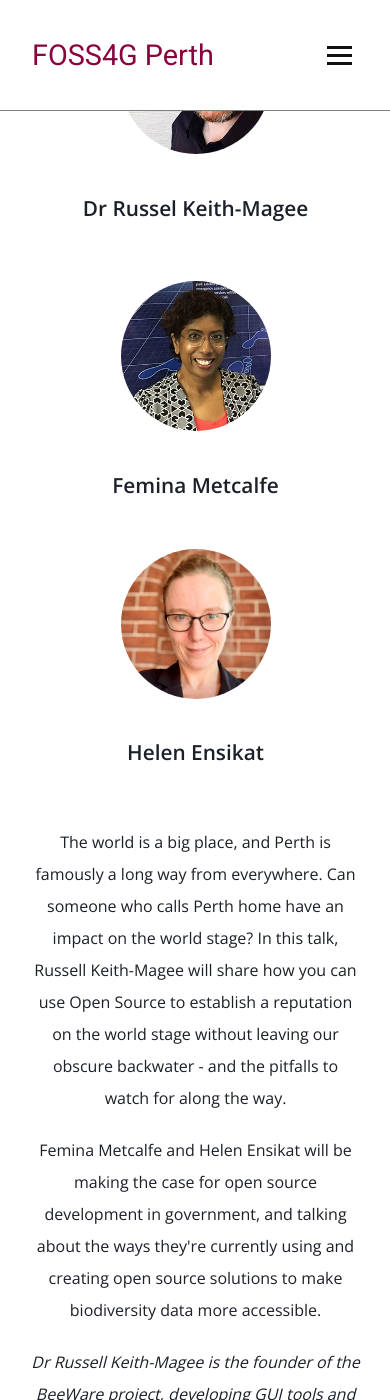
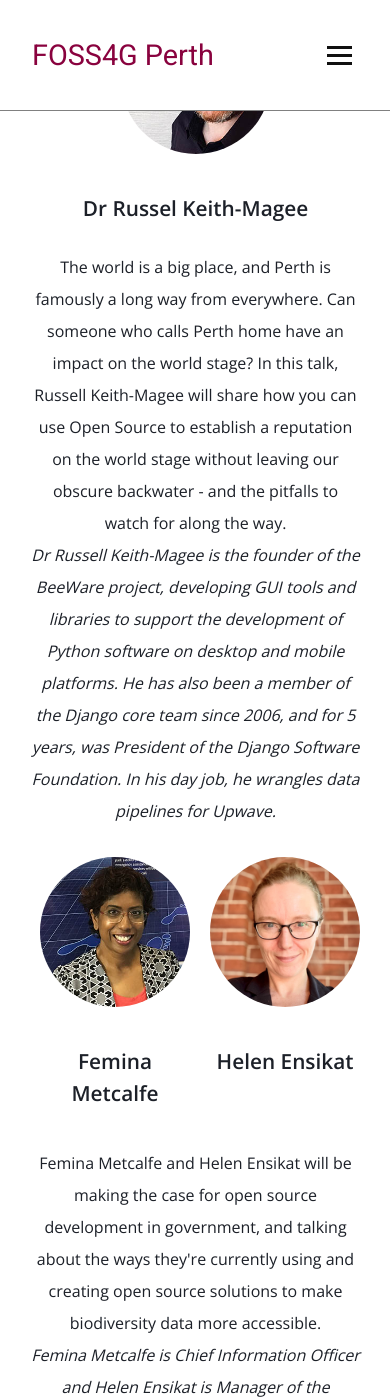
Before and after one commit to foss4g-perth-org/foss4g-perth-org.github.io, a Jekyll site: the page built from program.md, in a window 390 px wide and 1400 px high, scrolled down 998 px. Built offline with Jekyll 4.4.1, drawn with Linux system fonts in a browser that asks for light colours; some of the changed text lies outside the part shown.

Commit message:
keynotes - show on mobile

```diff
--- a/assets/css/main.scss
+++ b/assets/css/main.scss
@@ -543,12 +543,19 @@ footer {
 
 // keynotes
 
+@media screen and (min-width: 0px) and (max-width: 799px) {
+    .hide-on-small { display: none;}
+}
+
+@media screen and (min-width: 800px) {
+    .show-on-small { display: none;}
+}
+
 .keynote-flex-container {
     display: flex;
     flex-direction: row;
     text-align: center;
 }
-
 
 .keynote-flex-inner-container {
     display: flex;
@@ -574,14 +581,14 @@ footer {
     max-width: 150px;
 }
 
-@media (max-width: 800px) {
-    .keynote-flex-container {
-        flex-direction: column;
-    }
+.keynote-flex-container-mobile {
+    display: flex;
+    flex-direction: column;
+    text-align: center;
 }
 
-@media (max-width: 400px) {
-    .keynote-flex-inner-container {
-        flex-direction: column;
-    }
+.keynote-flex-inner-container-mobile {
+    display: flex;
+    flex-direction: row;
+    text-align: center;
 }
--- a/program.md
+++ b/program.md
@@ -21,6 +21,8 @@ Of course, there will be ample time to enjoy refreshments and mingle with fellow
 
 We're excited to announce that two fantastic keynote talks are confirmed for the Perth Hub. These are not to missed!
 
+<!-- show on desktop devices -->
+<div class="hide-on-small">
 <div class="keynote-flex-container">
     <div class="keynote-flex-item-left">
         <img src="/assets/img/keynotes/russell_keith-magee.jpg" class="keynote-img" alt="russel-keith-magee">
@@ -53,7 +55,6 @@ We're excited to announce that two fantastic keynote talks are confirmed for the
     </div>
 </div>
 
-
 <div class="keynote-flex-container">
     <div class="keynote-flex-item-left">
         <div>
@@ -70,6 +71,46 @@ We're excited to announce that two fantastic keynote talks are confirmed for the
         </div>
     </div>
 </div>
+</div>
+
+<!-- show on mobile devices -->
+<div class="show-on-small">
+<div class="keynote-flex-container-mobile">
+    <div class="keynote-flex-item-left">
+        <img src="/assets/img/keynotes/russell_keith-magee.jpg" class="keynote-img" alt="russel-keith-magee">
+            <h4>Dr Russel Keith-Magee</h4>
+            <div>
+            The world is a big place, and Perth is famously a long way from everywhere. Can someone who calls Perth home have an impact on the world stage? In this talk, Russell Keith-Magee will share how you can use Open Source to establish a reputation on the world stage without leaving our obscure backwater - and the pitfalls to watch for along the way.
+            </div>
+            <div>
+                <em>
+                Dr Russell Keith-Magee is the founder of the BeeWare project, developing GUI tools and libraries to support the development of Python software on desktop and mobile platforms. He has also been a member of the Django core team since 2006, and for 5 years, was President of the Django Software Foundation. In his day job, he wrangles data pipelines for Upwave.
+                </em>
+            </div>
+    </div>
+    <div class="keynote-flex-item-right">
+        <div class="keynote-flex-inner-container-mobile">
+            <div class="keynote-flex-item-left">
+                <img src="/assets/img/keynotes/femina_metcalfe.jpg" class="keynote-img" alt="femina-metcalfe">
+                <h4>Femina Metcalfe</h4>
+            </div>
+            <div class="keynote-flex-item-right">
+                <img src="/assets/img/keynotes/helen_ensikat.png" class="keynote-img" alt="helen-ensikat">
+                <h4>Helen Ensikat</h4>
+            </div>
+        </div>
+            <div>
+            Femina Metcalfe and Helen Ensikat will be making the case for open source development in government, and talking about the ways they're currently using and creating open source solutions to make biodiversity data more accessible.
+            </div>
+            <div>
+                <em>
+                Femina Metcalfe is Chief Information Officer and Helen Ensikat is Manager of the Biodiversity Information Office at the Department of Biodiversity, Conservation, and Attractions at the Government of Western Australia.
+                </em>
+            </div>
+    </div>
+</div>
+</div>
+
 
 ## Workshop Day: 13<sup>th</sup> November
 
```
